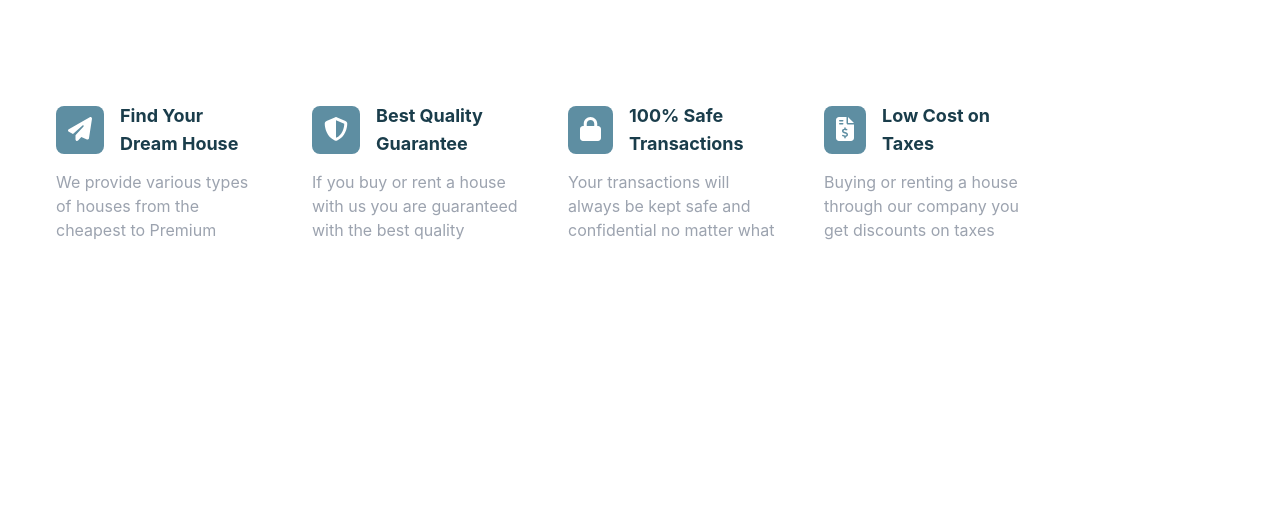
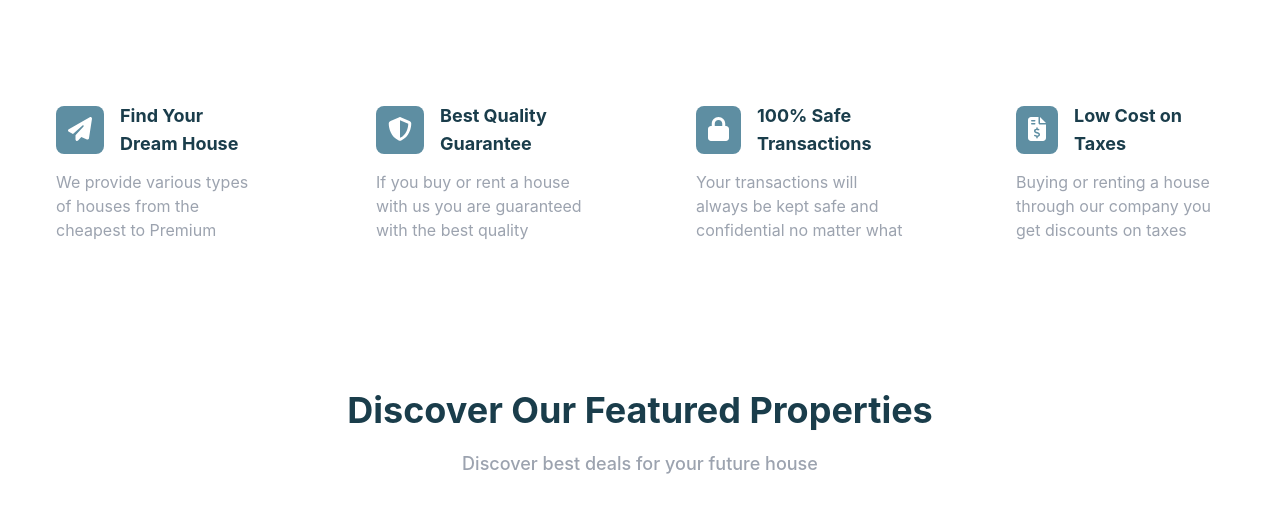
Before and after one commit to nestaenow/RealEstate, a React (Create React App) app in the folder estate/: page / in a window 1280 px wide. Shown: the part 1126-1638 px from the top of the page. Before the commit the page ends 1432 px from the top, so only its background shows below. Built offline with nearby package versions, Linux system fonts and the light colour scheme.

Commit message:
progress

```diff
--- /dev/null
+++ b/estate/src/components/FeaturedProp.js
@@ -0,0 +1,9 @@
+import React from 'react'
+
+export const FeaturedProp = () => {
+  return (
+    <div className='box-content w-60 h-80'>
+
+    </div>
+  )
+}
--- a/estate/src/components/LandView.js
+++ b/estate/src/components/LandView.js
@@ -10,9 +10,9 @@ export const LandView = () => {
                 <img src='./images/Estately.png' alt="" srcset="" className='rounded-xl' height={400} width={'100%'}/>
             </div>
             <div className='absolute bottom-44 ml-20'>
-                <div className='text-darker font-bold text-6xl mb-5'>
+                <h1 className='text-darker font-bold text-6xl mb-5'>
                     Find your next <span className='text-primary'>perfect</span><br/> place with ease
-                </div>
+                </h1>
                 <div className='text-gray-400 text-base mb-14'>
                     Estately will help you find your home fast, easy and comfortable. <br/>
                     Our expert support are always available. Let's Start now!
--- a/estate/src/components/options.js
+++ b/estate/src/components/options.js
@@ -3,9 +3,9 @@ import React from 'react'
 export const Options = ({ options }) => {
 
   return (
-    <div className='options-list flex flex-row'>
+    <div className='options-list justify-between flex flex-row'>
         {options.map((option) => (
-            <div className='box-content w-52 py-8 px-6 bg-white hover:drop-shadow-lg rounded-xl'>
+            <div className='box-content w-52 py-8 px-6 bg-white hover:drop-shadow-lg rounded-xl cursor-pointer'>
                 <div className='flex flex-row items-center mb-3'>
                     <p className='text-white bg-primary px-3 py-2 mr-4 rounded-lg text-2xl'>{ option.icon }</p>
                     <p className='text-darker font-bold text-lg'>{ option.title }</p>
--- a/estate/src/pages/Home.js
+++ b/estate/src/pages/Home.js
@@ -18,6 +18,16 @@ export const Home = () => {
         <Navbar/>
         <LandView/>
         <Options options={options}/>
+        <div className='flex items-center justify-center my-24'>
+            <div className='flex flex-col items-center justify-center my-5'>
+                <h1 className='text-darker font-bold text-4xl mb-5'>Discover Our Featured Properties</h1>
+                <h2 className='text-gray-400 text-lg font-medium'>Discover best deals for your future house</h2>
+            </div>
+            <div>
+
+            </div>
+            <div></div>
+        </div>
     </div>
   )
 }
```
